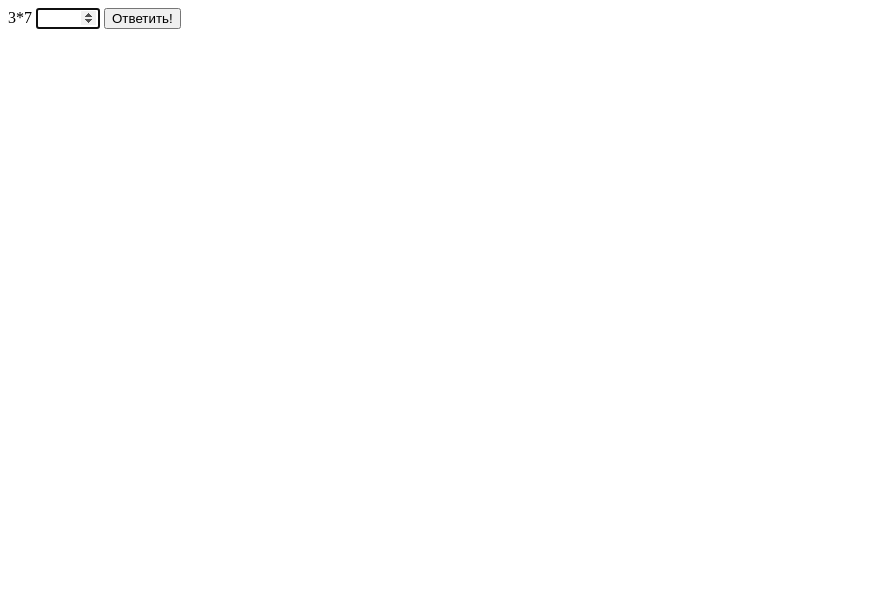
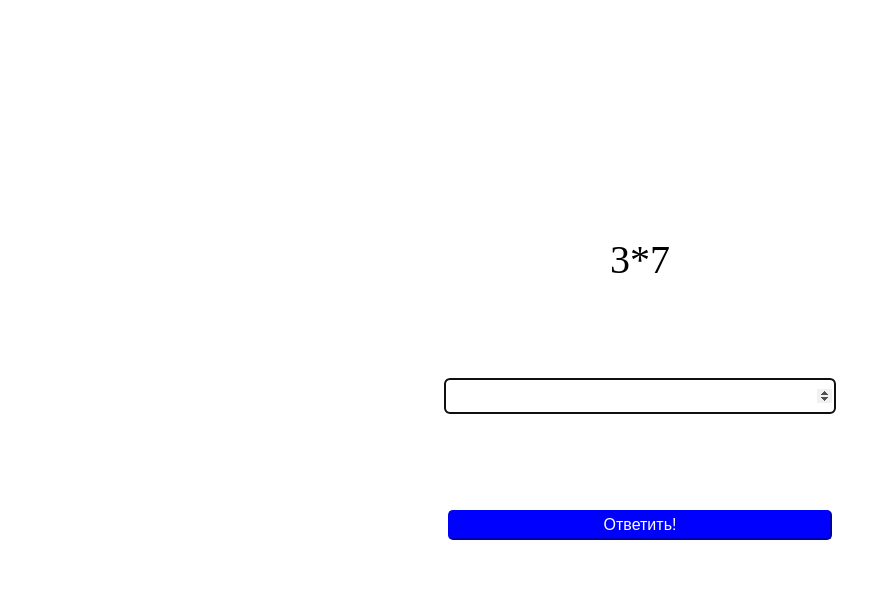
Before and after one commit to R-thomas/R-thomas.github.io, a plain HTML site: page index.html in a window 1280 px wide. Shown: the whole page, without its empty margins (0-891 px from the left). Drawn offline with Linux system fonts and the light colour scheme.

Commit message:
Add files via upload

```diff
--- a/index.html
+++ b/index.html
@@ -7,13 +7,51 @@
     <title>Document</title>
 </head>
 <body>
+    <style>
+        body{
+            height: 100vh;
+            display:flex;
+            flex-flow: column;
+            justify-content: center;
+            align-items: center;
+        }
+        form {
+            height: 50%;
+            display:flex;
+            flex-flow: column;
+            justify-content: space-around;
+            align-items: center;
+        }
+        input {
+            width: 30vw;
+        }
+        #submit {
+            height: 30px;
+            border-radius: 5px;
+            border-color: blue;
+            background-color: blue;
+            color: #fff;
+            font-size: 16px;
+        }
+        #answer {
+            height: 30px;
+            border-radius: 5px;
+        }
+        #label1 {
+            font-size: 40px;
+        }
+        #result {
+            font-size: 20px;
+        }
+    </style>
 
     <form action="" name="publish">
         <label id="label1" for="answer">Текст</label>
         <input type="number" id="answer" name="answer"
        min="0" max="100" autofocus>
-        <input type="submit" value="Ответить!">
+        <input type="submit" id="submit" value="Ответить!">
     </form>
+    <p id="result"></p>
     <script>
         let table = [
     "2*2",
@@ -108,16 +146,24 @@
   let resultTask = taskRun();
   changeLabel(resultTask.replace("/", ":"));
 
-
+  let counterTrue = 0;
+  let counterFalse = 0;
 
 
     document.forms.publish.addEventListener("submit", function (event) {
         event.preventDefault();
-        var message = document.getElementById('answer').value;
+        let message = document.getElementById('answer').value;
+        let result = document.getElementById('result');
         if(message == eval(resultTask)) {
-            alert ('Правильно')
+            document.body.style.backgroundColor = "green"
+            setTimeout(() => document.body.style.backgroundColor = "white", 400);
+            counterTrue++;
+            result.innerText = `Правильных ответов - ${counterTrue}, Неправильных ответов - ${counterFalse}`;
         } else {
-            alert ('Неправильно!!!')
+            document.body.style.backgroundColor = "red";
+            counterFalse++;
+            result.innerText = `Правильных ответов - ${counterTrue}, Неправильных ответов - ${counterFalse}`;
+            return;
         }
         this.answer.value = "";
         this.answer.focus();
```
